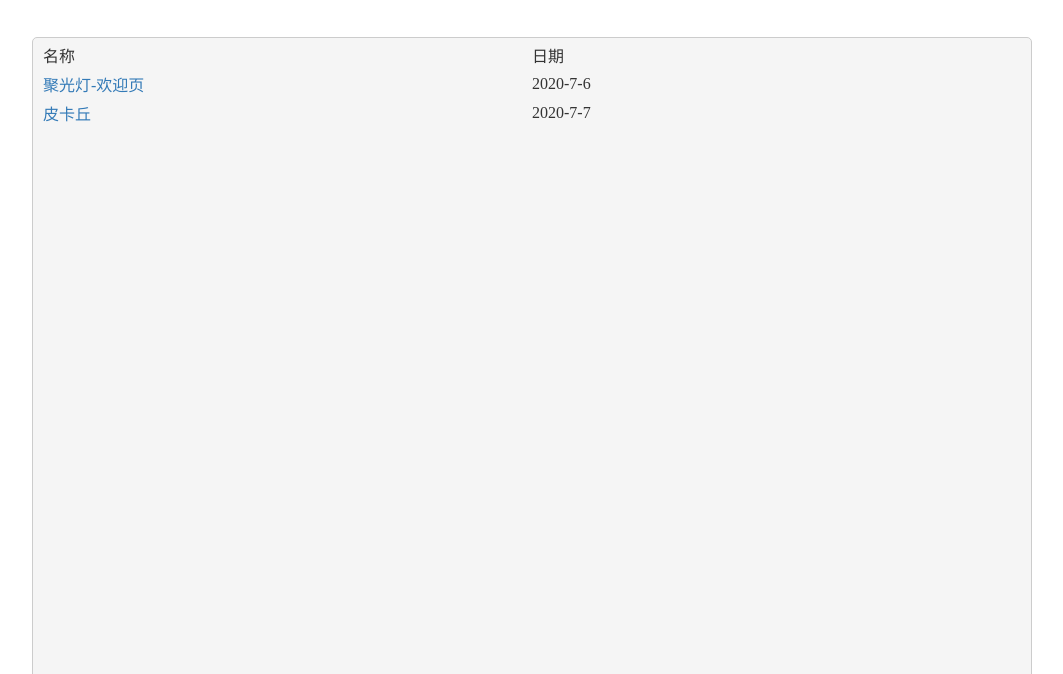
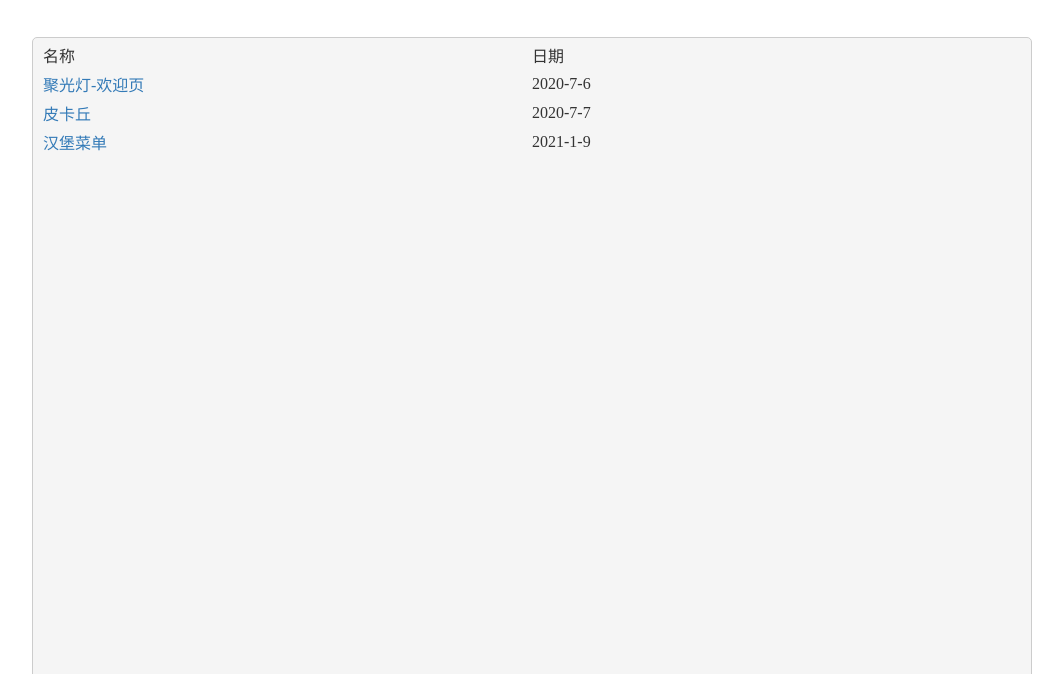
Before and after one commit to UntilTheCore/onecss-perday, a plain HTML site: page index.html in a window 1280 px wide. Shown: the part 126-800 px from the top of the page, without its empty margins (108-1171 px from the left). Drawn offline with Linux system fonts and the light colour scheme.

Commit message:
更新首页内容

```diff
--- a/index.html
+++ b/index.html
@@ -69,6 +69,10 @@
                 <a href="https://untilthecore.github.io/onecss-perday/pikachu/dist/index.html" target="_blank">皮卡丘</a>
                 <span>2020-7-7</span>
             </div>
+			<div class="hamburger-menu">
+                <a href="https://untilthecore.github.io/onecss-perday/hamburgerMenu/dist/index.html" target="_blank">汉堡菜单</a>
+                <span>2021-1-9</span>
+            </div>
         </main>
     </section>
 </body>
```
